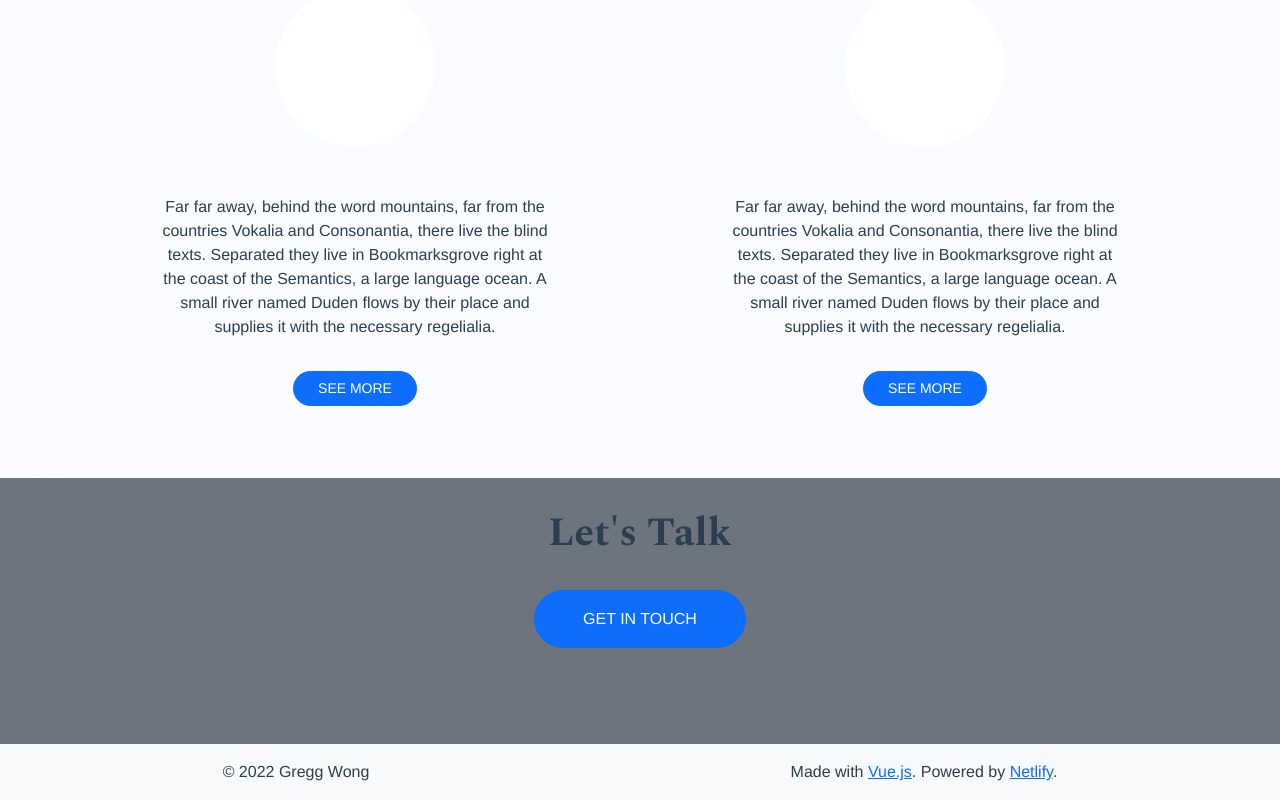
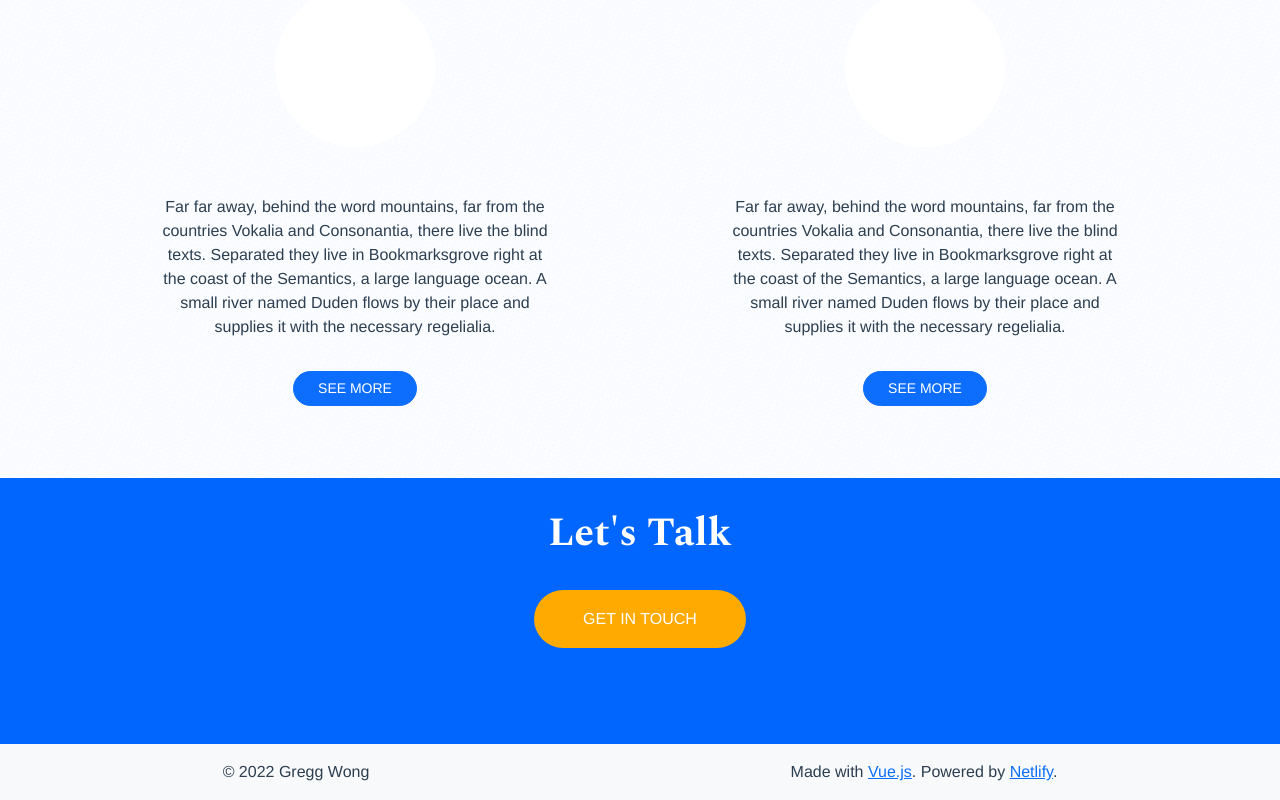
Before and after one commit to Jon-Mykal/personal-website, a Vue app: page / in a window 1280 px wide. Shown: the part 1188-1988 px from the top of the page. Built offline with nearby package versions, Linux system fonts and the light colour scheme.

Commit message:
Add colours

```diff
--- a/src/components/CallToAction.vue
+++ b/src/components/CallToAction.vue
@@ -1,9 +1,9 @@
 <template>
-    <section class="bg-secondary pb-5 pt-4">
+    <section class="gw--bg-main-blue pb-5 pt-4">
          <section class="py-1"></section>
         <section class="cta-main d-flex justify-content-center align-items-center flex-column">
             <h3 class="pb-2">{{headerTitle}}</h3>
-            <router-link :to="{ name: 'contact' }" class="btn btn-primary mt-3 rounded-pill py-3 px-5">GET IN TOUCH</router-link>
+            <router-link :to="{ name: 'contact' }" class="btn gw--btn-yellow-orange mt-3 rounded-pill py-3 px-5">GET IN TOUCH</router-link>
             <section class="pb-5"></section>
         </section>
 
```
